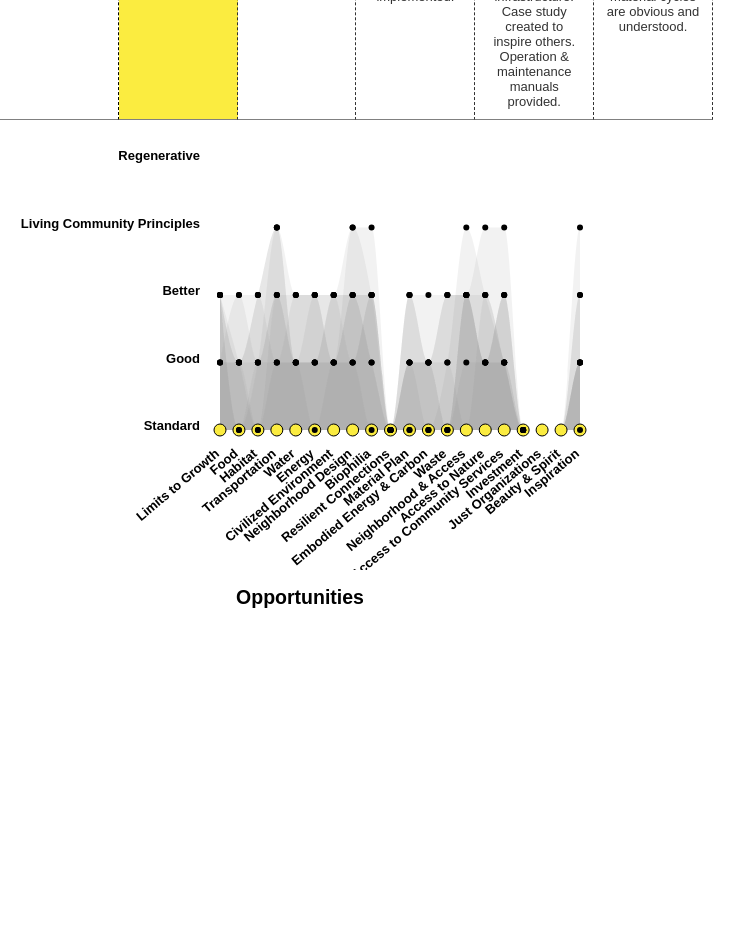
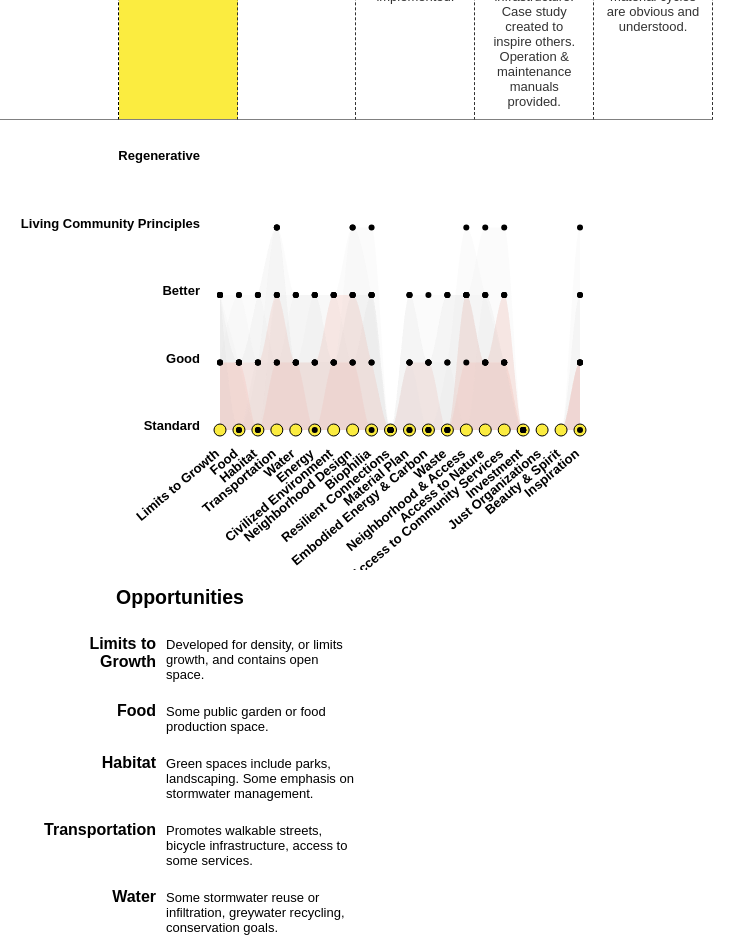
Before and after one commit to dschipperCuningham/21st-Century-Development-Scorecard, a website: page index.html in a window 1280 px wide. Shown: the part 7180-8125 px from the top of the page, without its empty margins (0-755 px from the left). Before the commit the page ends 7805 px from the top, so only its background shows below. Drawn offline with nearby package versions, Linux system fonts and the light colour scheme.

Commit message:
finished opportunity suggestions and adjusted linechart styles

```diff
--- a/APP.js
+++ b/APP.js
@@ -31,8 +31,6 @@ function resizeMatrix(){
     )
 }
 
-
-
 var lineChartId = 'lineChart'
 var lineChartCanvas = document.getElementById(lineChartId)
 var lineChartWidth = lineChartCanvas.clientWidth
@@ -50,9 +48,24 @@ function resizeLineChart(){
     )
 }
 
+var suggestionListId = 'opportunitiesList'
+var suggestionsContainer = document.getElementById(suggestionListId)
+var suggestionListWidth = suggestionsContainer.clientWidth
+var suggestionListHeight = suggestionsContainer.clientHeight
+var suggestionList = new suggestingOpportunities(dataModel,suggestionsContainer,suggestionListWidth,suggestionListHeight)
+dataModel.addObserver(suggestionList)
+suggestionList.drawUpdate(dataModel)
 
+function resizeSuggestions(){
+    suggestionList.resize(
+        dataModel,
+        document.getElementById(suggestionListId).clientWidth,
+        document.getElementById(suggestionListId).clientHeight
+    )
+}
 
 window.onresize = function(){
     resizeMatrix()
     resizeLineChart()
+    resizeSuggestions()
 }
--- a/index.html
+++ b/index.html
@@ -8,6 +8,7 @@
         <script src="js/dataModel.js" charset="utf-8"></script>
         <script src="js/dataEntryMatrix.js" charset="utf-8"></script>
         <script src="js/lineChart.js" charset="utf-8"></script>
+        <script src="js/suggestingOpportunities.js" charset="utf-8"></script>
         <link rel="stylesheet" href="style.css">
 
     </head>
@@ -19,6 +20,7 @@
                 <div id="lineChart"></div>
                 <div id="opportunitiesBox">
                     <h2>Opportunities</h2>
+                    <div id="opportunitiesList"></div>
                 </div>
             </div>
         </div>
--- a/js/dataEntryMatrix.js
+++ b/js/dataEntryMatrix.js
@@ -315,6 +315,7 @@ class DataEntryMatrix{
                 _thisProjectScores[rowTag]['value'] = d['value']
                 _thisProjectScores[rowTag]['score'] = d['score']
                 _model.setProjectScores(_thisProjectScores)
+                _model.determineSuggestions()
                 _model.notifyObservers()
             }
 
--- a/js/dataModel.js
+++ b/js/dataModel.js
@@ -4,7 +4,7 @@ class MatrixAndPrecedentsDataModel {
         this.precedentData = _rawData[_precedentDataKey];
         this.projectName = _activeProjectName;
         this.categoryData = this.buildCategories(this.matrixData)
-
+        this.suggestions = this.determineSuggestions()
         this.observers = [];
     }
 
@@ -34,7 +34,7 @@ class MatrixAndPrecedentsDataModel {
         return this.precedentData[this.projectName]['scores'];
     }
 
-    get determineSuggestions(){
+    determineSuggestions(){
         let projectScores = this.projectScores
         let maximumScore = 0
         let lowestScoringAttributes = []
@@ -49,7 +49,9 @@ class MatrixAndPrecedentsDataModel {
                     }
 
                     if (projectScores[d['tag']]['value'] == maximumScore &&
-                                    maximumScore < barrier && lowestScoringAttributes.length < 5){
+                                    maximumScore < barrier &&
+                                    lowestScoringAttributes.length < 5 &&
+                                    projectScores[d['tag']]['value'] < 4){
                         lowestScoringAttributes.push(projectScores[d['tag']])
                         projectsIdentified += 1
                         }
@@ -64,5 +66,6 @@ class MatrixAndPrecedentsDataModel {
 
     setProjectScores(_newScores) {
         this.precedentData[this.projectName]['scores'] = _newScores;
+        this.suggestions = this.determineSuggestions()
     }
 }
--- a/js/lineChart.js
+++ b/js/lineChart.js
@@ -203,8 +203,11 @@ class LineChart{
             .style('fill',function(d){
                 if (d['name'] == _projectName){
                     return '#fbec40'
+                } else if (d['location'] == 'US'){
+                    return 'tomato'
                 } else {
-                    return 'gray'
+                    // console.log(d)
+                    return 'lightgray'
                 }
             })
 
@@ -260,7 +263,7 @@ class LineChart{
             .attr('fill',function(d){
                 if (d['name'] == _projectName){
                     return '#fbec40'
-                } else {
+                }else{
                     return 'black'
                 }
             })
--- /dev/null
+++ b/js/suggestingOpportunities.js
@@ -0,0 +1,114 @@
+//////////////////////////////////////////////////////////////////////////////////////
+"///////THE CLASS DEFINED BY THIS SCRIPT IS USED TO GENERATE THE 21CD MATRIX WHICH IS USED TO ENTER DATA////////"
+//////////////////////////////////////////////////////////////////////////////////////
+
+class suggestingOpportunities{
+    constructor(_model,_div,_width,_height){
+        //////////////////////////////////////////////////////////////////////////////////////
+        "///////ADDING THE INITIAL PARAMETERS BASED ON USER INPUT////////"
+        //////////////////////////////////////////////////////////////////////////////////////
+        this.width = _width;
+        this.height = _height;
+        this.centerX = _width/2;
+        this.centerY = _height/2;
+        this.container = d3.select(_div);
+
+        //////////////////////////////////////////////////////////////////////////////////////
+        "///////COLLECTING DATA FROM MODEL AND SHAPING IT IF NECESSARY////////"
+        //////////////////////////////////////////////////////////////////////////////////////
+
+        return
+    }
+
+    // structureData(_data){
+    //     return _data
+    // }
+
+    resize(_model,_width,_height){
+        this.width = _width;
+        this.height = _height;
+        this.centerX = _width/2;
+        this.centerY = _height/2;
+
+        this.drawUpdate(_model);
+        return
+    }
+
+    updateData(_model){
+        var updatedData = this.structureData(_model.precedentData)
+        this.structuredData = updatedData
+        this.drawUpdate(_model)
+    }
+
+    drawUpdate(_model){
+        let suggestions = _model.suggestions
+        let matrixData = _model.matrixData
+        let container = this.container
+        console.log('current suggestions')
+        console.log(suggestions)
+        console.log('matrix data')
+        console.log(matrixData)
+        // console.log(container)
+        container.style('display','table')
+        let updateRow = container.selectAll('.suggestionRow').data(suggestions)
+        let enterRow = updateRow.enter().append('div').attr('class','suggestionRow')
+        let exitRow = updateRow.exit().remove()
+        let mergeRow = enterRow.merge(updateRow)
+        mergeRow.transition()
+            .style('display','table-row')
+
+        let updateCells = mergeRow.selectAll('.suggestionCell').data(function(d){
+            for (let row of matrixData){
+                var description = ''
+                let key = d['key']
+                if (row['tag'] == key){
+                    for (let score of row['data']){
+                        if (score['value'] == d['value'] + 1){
+                            description = {
+                                'key':score['text'],
+                                'category':d['category'],
+                                'value':d['value']+1,
+                                'name':d['name']
+                            }
+                            break
+                        }
+                    }
+                    break
+                }
+            }
+            d['type'] = 'header'
+            description['type'] = 'body'
+            return [d,description]
+        })
+        let enterCells = updateCells.enter().append('div').attr('class','suggestionCell')
+        let exitCells = updateCells.exit().remove()
+        let mergeCells = enterCells.merge(updateCells).transition()
+            .text(function(d){
+                return d['key']
+            })
+            .style('display','table-cell')
+            .style('font-weight',function(d){
+                if (d['type'] == 'header'){
+                    return 750
+                } else {
+                    return 400
+                }
+            })
+            .style('font-size',function(d){
+                if (d['type'] == 'header'){
+                    return 'medium'
+                } else {
+                    return 'small'
+                }
+            })
+            .style('text-align',function(d){
+                if (d['type'] == 'header'){
+                    return 'right'
+                } else {
+                    return 'left'
+                }
+            })
+
+
+    }
+}
--- a/style.css
+++ b/style.css
@@ -113,3 +113,20 @@ div{
     stroke-width: 2px;
     /* fill: none; */
 }
+
+#opportunitiesBox{
+    width: 60%;
+}
+
+#opportunitiesList{
+    margin-left: 30px;
+}
+
+.suggestionRow{
+
+}
+.suggestionCell{
+    padding-top: 10px;
+    padding-bottom: 10px;
+    padding-left: 10px;
+}
```
